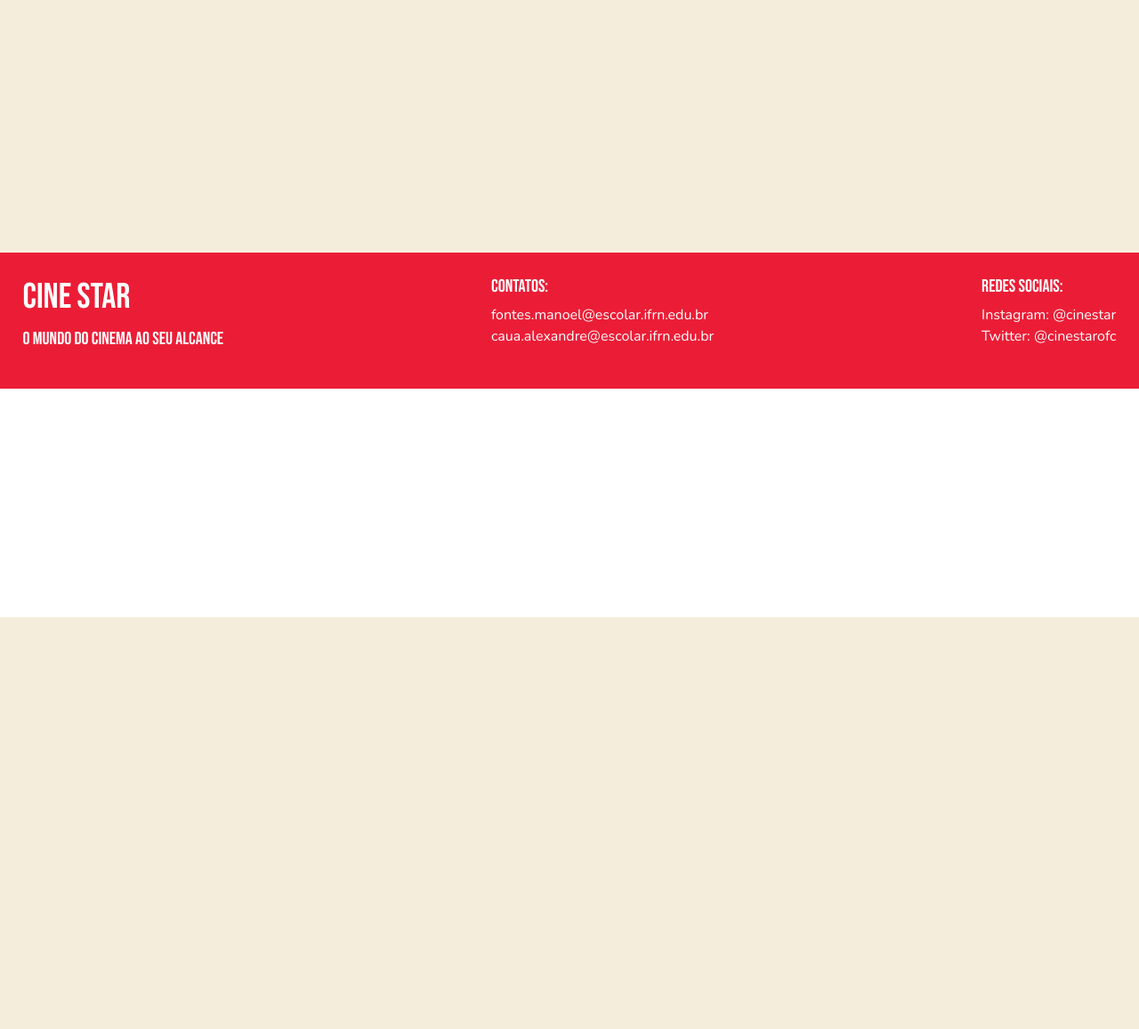
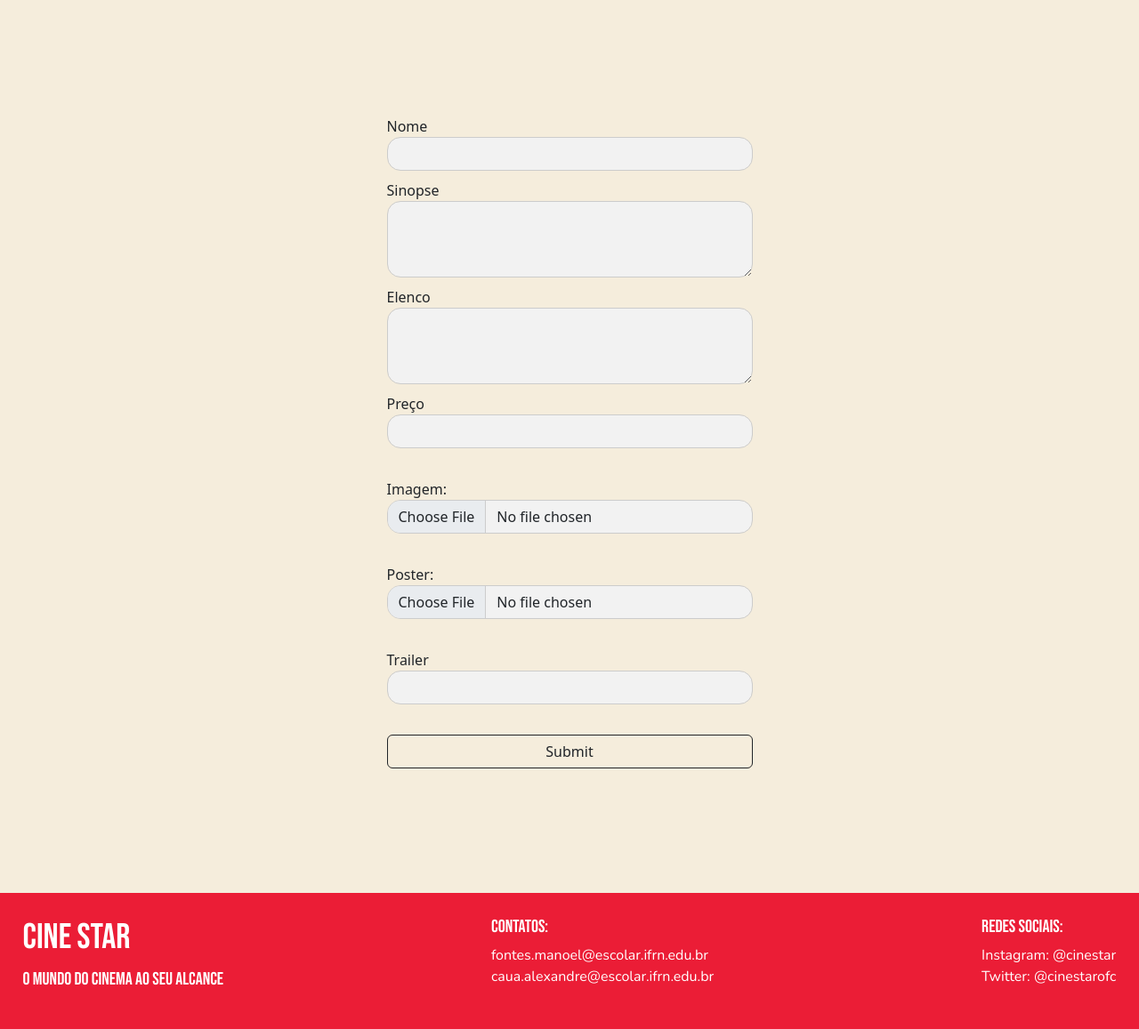
Before and after one commit to cauaalexandrefs/Project_PI, a Django app: page /produtos/create/ in a window 1280 px wide. Shown: the part 106-1263 px from the top of the page at 89% size. Before the commit the page ends 800 px from the top, so only its background shows below. Run offline with Django 4.2, Linux system fonts and the light colour scheme; some libraries are stand-ins or nearby versions.

Commit message:
add form page

```diff
--- a/Produtos/forms.py
+++ b/Produtos/forms.py
@@ -10,8 +10,10 @@ class FilmeForm(ModelForm):
         fields = '__all__'
         widgets = {
             'nome': forms.TextInput(attrs={'class': 'form-control'}),
-            'sinopse': forms.Textarea(attrs={'class': 'form-control'}),
-            'elenco': forms.Textarea(attrs={'class': 'form-control'}),
+            'sinopse': forms.Textarea(attrs={'class': 'form-control', 'rows': 3}),
+            'elenco': forms.Textarea(attrs={'class': 'form-control', 'rows': 3}),
             'preco': forms.NumberInput(attrs={'class': 'form-control'}),
+            'imagem': forms.FileInput(attrs={'class': 'form-control'}),
+            'poster': forms.FileInput(attrs={'class': 'form-control'}),
             'trailer': forms.URLInput(attrs={'class': 'form-control'}),
         }
--- /dev/null
+++ b/static/css/form.css
@@ -0,0 +1,21 @@
+#main-container{
+    width: 100%;
+    height: 100%;
+    display: flex;
+    flex-direction: column;
+    align-items: center;
+    justify-content: center;
+}
+
+.form-control {
+    width: 100%;
+    border: 1px solid #ccc;
+    border-radius: 15px;
+    background-color: #f2f2f2;
+    margin-bottom: 10px;
+}
+
+#submit{
+    width: 100%;
+    margin-bottom: 10px;
+}
--- a/templates/Produtos/create.html
+++ b/templates/Produtos/create.html
@@ -2,9 +2,45 @@
 {% load static %}
 {% block title %}Create{% endblock %}
 {% block header %}
-<link rel="stylesheet" href="{% static 'css/admin.css' %}">
+<link rel="stylesheet" href="{% static 'css/form.css' %}">
 {% endblock %}
 {% block content%}
-<br />
+<div class="container" id="main-container">
+    <form method="post">
+        {% csrf_token %}
+        <div class="form-group">
+            <label for="nome">Nome</label>
+            {{ form.nome }}
+        </div>
+        <div class="form-group">
+            <label for="sinopse">Sinopse</label>
+            {{ form.sinopse }}
+        </div>
+        <div class="form-group">
+            <label for="elenco">Elenco</label>
+            {{ form.elenco }}
+        </div>
+        <div class="form-group">
+            <label for="preco">Preço</label>
+            {{ form.preco }}
+        </div>
+        <br />
+        <div class="form-group">
+            <label for="imagem">Imagem:</label>
+            {{ form.imagem }}
+        </div>
+        <br />
+        <div class="form-group">
+            <label for="poster">Poster:</label>
+            {{ form.poster }}
+        </div>
+        <br />
+        <div class="form-group">
+            <label for="trailer">Trailer</label>
+            {{ form.trailer }}
+        </div>
+        <br />
+            <button type="submit" class="btn btn-outline-dark flex-shrink-0" id="submit">Submit</button>
+</form>
 
 {% endblock%}
```
